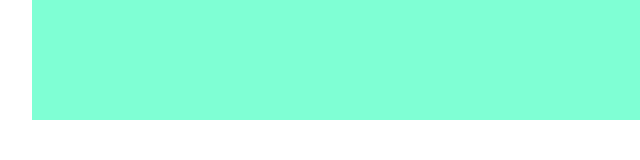
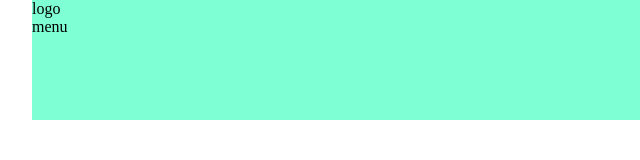
Before and after one commit to mateusChagas-pw/site-centroMedico, a plain HTML site: page index.html in a window 1280 px wide. Shown: the full height of the page, 113-753 px from the left. Drawn offline with Linux system fonts and the light colour scheme.

Commit message:
criando a logo

```diff
--- a/index.html
+++ b/index.html
@@ -12,11 +12,11 @@
     <header>
         <div class="container">
             <div class="logo">
-
+                logo
             </div>
 
             <div class="menu">
-
+                menu
             </div>
         </div>
     </header>
```
